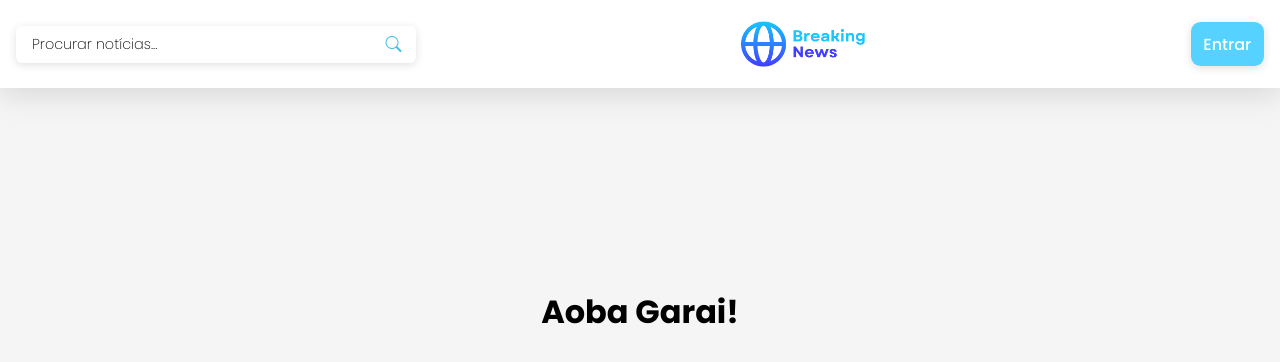
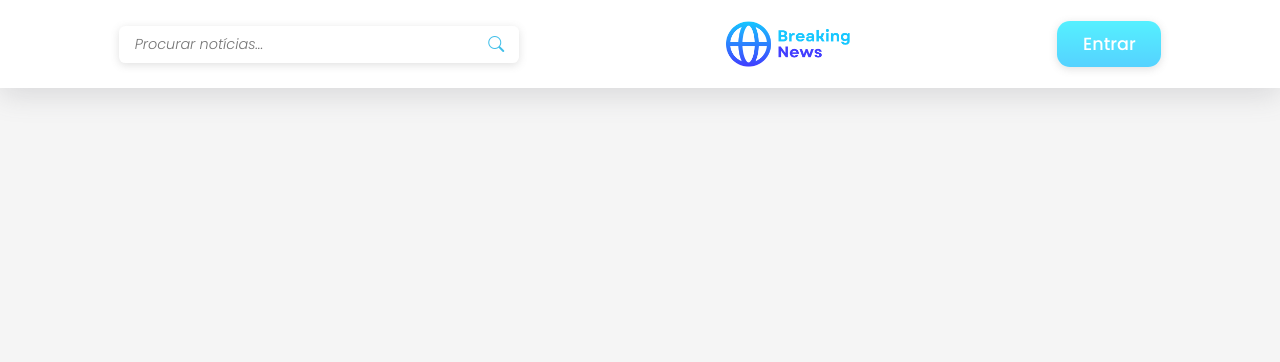
Before and after one commit to alexsantos-dev/AS_Frontend_Breaking_News, a React (Vite) app: page / in a window 1280 px wide. Shown: the top 362 px of the page. Built offline with nearby package versions, Linux system fonts and the light colour scheme.

Commit message:
primeiro styled components

```diff
--- a/package.json
+++ b/package.json
@@ -11,7 +11,8 @@
   },
   "dependencies": {
     "react": "^18.2.0",
-    "react-dom": "^18.2.0"
+    "react-dom": "^18.2.0",
+    "styled-components": "^6.1.1"
   },
   "devDependencies": {
     "@types/react": "^18.2.37",
--- a/src/components/Navbar/Navbar.jsx
+++ b/src/components/Navbar/Navbar.jsx
@@ -1,24 +1,27 @@
-import "./Navbar.css"
-import Logo from "../../assets/LogoBN.png"
+import { useState } from "react";
+import Logo from "../../assets/LogoBN.png";
+import { Nav, ImageLogo, LoginBtn, Searcher } from "./NavbarStyled";
 
-export function Navbar(){
-
-    function clique(){
-        window.alert("Ciclou")
-    }
-    return (
-        <>
-            <nav>
-                <div className="input-search-space">
-                    <i className="bi bi-search" onClick={clique}></i>
-                    <input type="text" name="searcher" id="seacher"
-                    placeholder="Procurar notícias..." />
-                </div>
-                <img src={Logo} alt="Logo Breaking News" />
-                <button>Entrar</button>
-            </nav>
-            <h1>Aoba Garai!</h1>
-
-        </>
-    )
+export function Navbar() {
+  const [onFocus, setOnFocus] = useState(false);
+  return (
+    <>
+      <Nav>
+        <Searcher className="input-search-space" onFocus={onFocus}>
+          <i className="bi bi-search"></i>
+          <input
+            type="text"
+            name="searcher"
+            id="seacher"
+            placeholder={onFocus ? "" : "Procurar notícias..."}
+            onFocus={() => setOnFocus(true)}
+            onBlur={() => setOnFocus(false)}
+          />
+        </Searcher>
+        <ImageLogo src={Logo} alt="Logo Breaking News" />
+        <LoginBtn>Entrar</LoginBtn>
+      </Nav>
+      <h1>Aoba Garai!</h1>
+    </>
+  );
 }
--- a/src/components/Navbar/Navbar.css
+++ b/src/components/Navbar/NavbarStyled.js
@@ -1,39 +1,38 @@
-h1{
-    margin-top: 8em;
-}
+import styled from "styled-components";
 
-nav{
+export const Nav = styled.nav`
     display: flex;
-    justify-content: space-between;
+    justify-content: space-around;
     align-items: center;
     width: 100%;
     position: fixed;
-    padding: 1rem;
+    padding: 1rem ;
     top: 0;
     left: 0;
     background-color: #fff;
     z-index: 1;
-    box-shadow: rgba(100, 100, 111, 0.2) 0px 7px 29px 0px;}
+    box-shadow: rgba(100, 100, 111, 0.2) 0px 7px 29px 0px;
+`
 
-img{
+export const ImageLogo = styled.img`
     width: 8rem;
     height: 3.5rem;
     object-fit: cover;
     cursor: pointer;
-}
+`
 
-div.input-search-space{
+export const Searcher = styled.div`
     position: relative;
     width: 400px;
     display: flex;
     align-items: center;
     justify-content: space-between;
-}
 
-div.input-search-space input{
+    input{
+    color: black;
     outline: none;
     font-size: .9rem;
-    font-weight: 200;
+    font-weight: 300;
     padding: .5rem 1rem;
     background-color: #fff;
     border: none;
@@ -41,18 +40,17 @@ div.input-search-space input{
     border-radius: .4rem;
     box-shadow: rgba(99, 99, 99, 0.2) 0px 2px 8px 0px;
 
+        &::placeholder{
+          font-style: italic;
+        }
 
-}
+        &:focus{
+            outline: 1px solid;
+            font-weight: 300;
+        }
+    }
 
-div.input-search-space input::placeholder{
-    color: black;
-}
-
-div.input-search-space input:focus{
-    outline: 1px solid #55d2ff;
-
-}
-i.bi-search{
+    i{
     position: absolute;
     right: 0;
     z-index: 10;
@@ -61,19 +59,20 @@ i.bi-search{
     background-color: #fff;
     border-radius: .4rem;
     padding: .4rem .9rem .3rem .9rem;
-}
+    }
+`
 
-button{
-    background-color: #55d2ff;
-    padding: .6rem .8rem;
+export const LoginBtn = styled.button`
+    background: linear-gradient(to bottom, #55f0ff,#55d2ff) ;
+    padding: .6rem 1.6rem;
     border: none;
-    font-size: 1rem;
+    font-size: 1.1rem;
     font-weight: 500;
     color: #fff;
-    border-radius: .6rem;
+    border-radius: .8rem;
     box-shadow: rgba(99, 99, 99, 0.2) 0px 2px 8px 0px;
-}
 
-button:hover{
-    background-color: #55d2ffe0;
-}
+    &:hover{
+        background: #55f0ff;
+    }
+`
```
Also changed, not shown: 1 other file (tests, documents, lock files or other folders).
